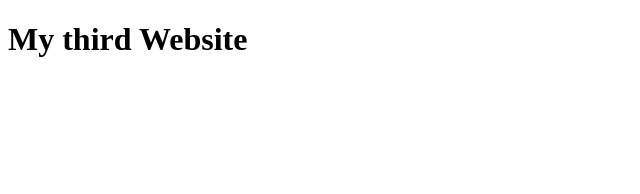
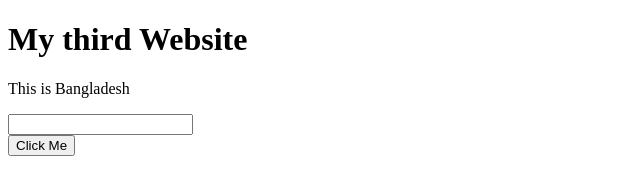
Before and after one commit to muhashin789/my-third-website, a plain HTML site: page index.html in a window 1280 px wide. Shown: the whole page, without its empty margins (0-640 px from the left). Drawn offline with Linux system fonts and the light colour scheme.

Commit message:
work is done

```diff
--- a/index.html
+++ b/index.html
@@ -9,6 +9,10 @@
 
 <body>
     <h1>My third Website</h1>
+    <p>This is Bangladesh</p>
+    <input type="text">
+    <br>
+    <button>Click Me</button>
 </body>
 
 </html>
```
